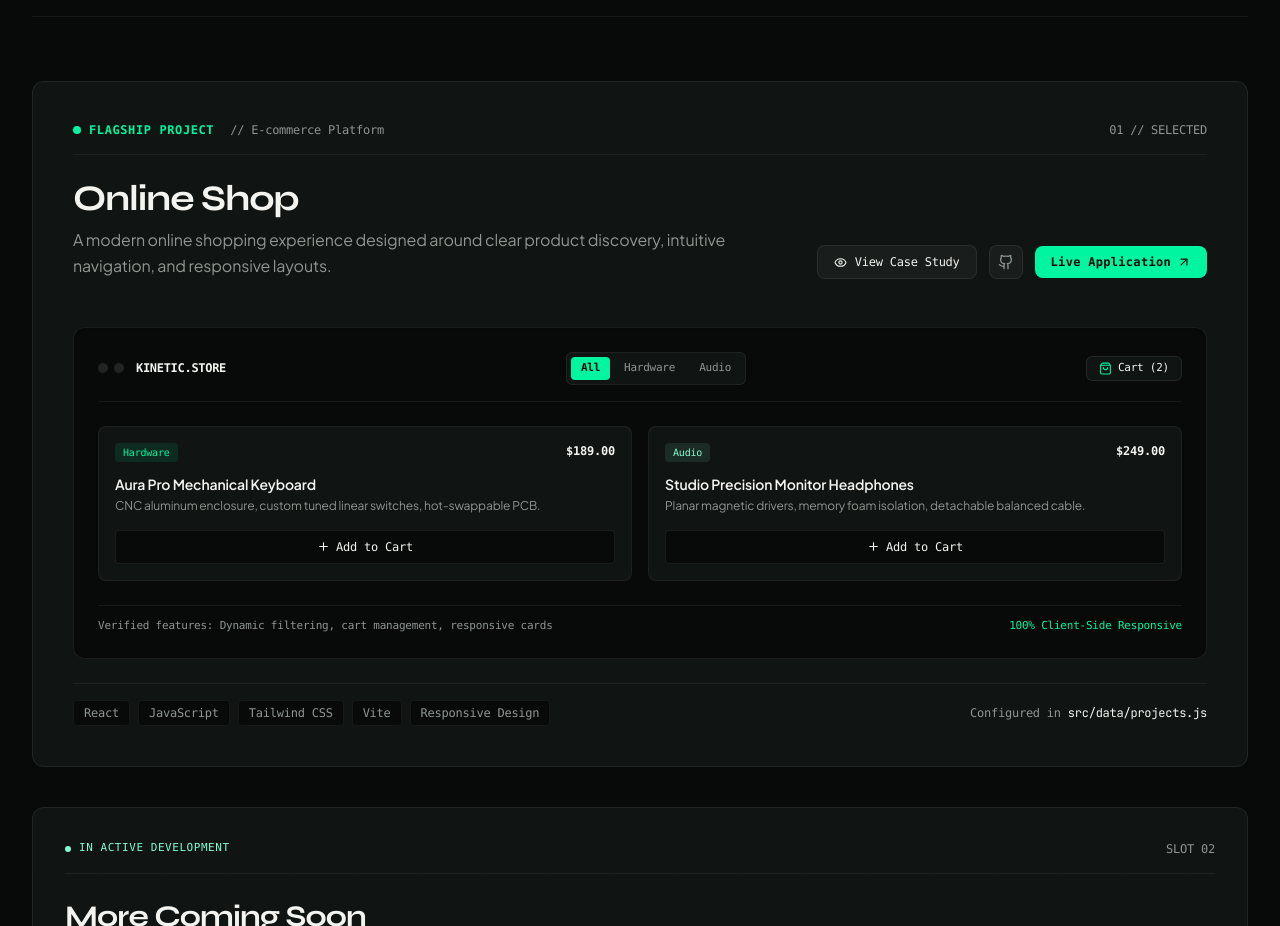
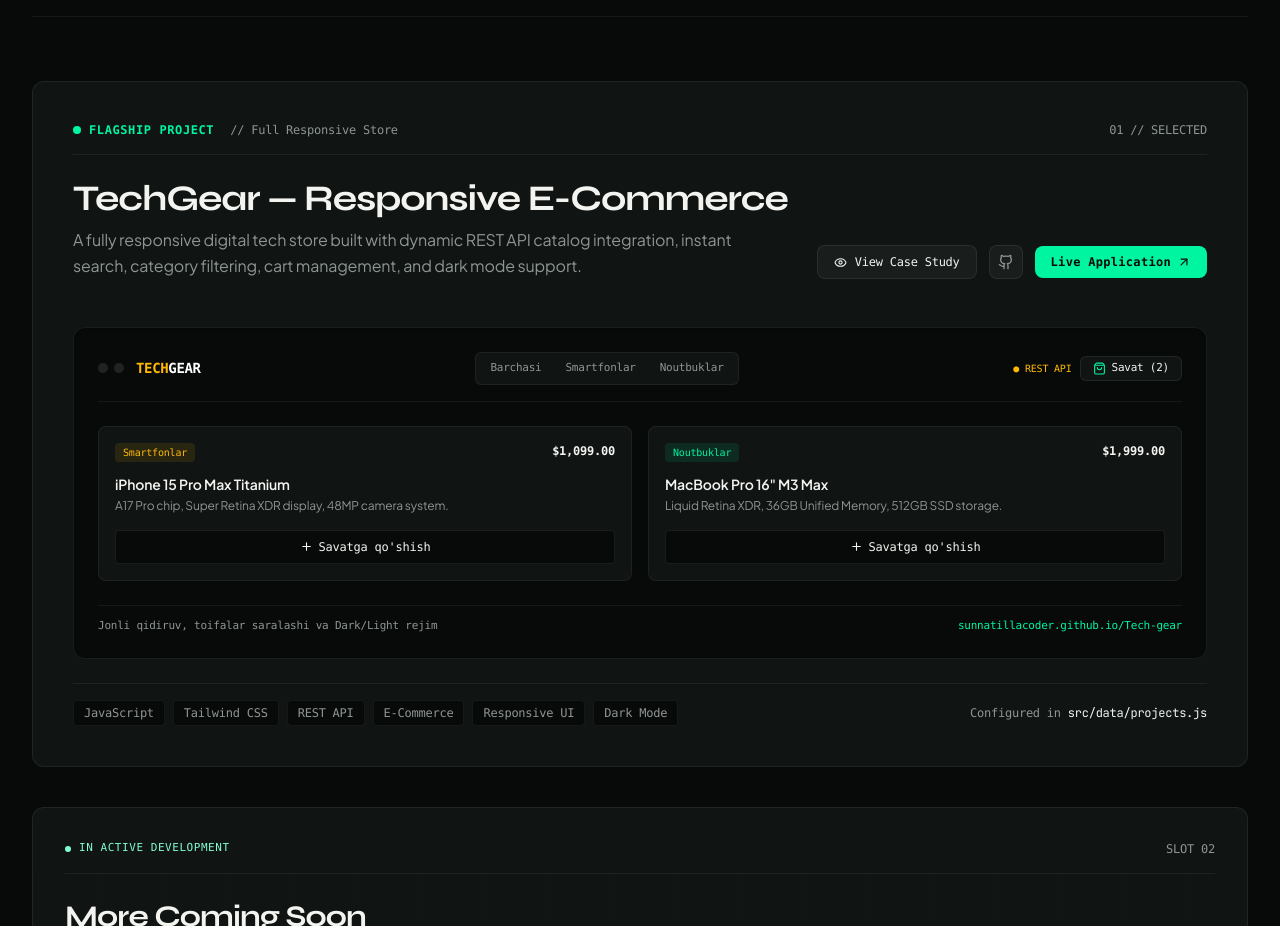
Before and after one commit to SUNNATILLACODER/Portfolio-job, a React (Vite) app: page / in a window 1280 px wide. Shown: the part 1160-2086 px from the top of the page. Built offline with nearby package versions, Linux system fonts and the light colour scheme.

Commit message:
feat: link authentic TechGear live site and repo in portfolio

```diff
--- a/src/components/ProjectCard.jsx
+++ b/src/components/ProjectCard.jsx
@@ -151,7 +151,7 @@ export const ProjectCard = ({ project, onOpenDetails }) => {
         </div>
       </div>
 
-      {/* Flagship Interactive UI Simulation (Crafted with Pure CSS & React State) */}
+      {/* Flagship Interactive UI Simulation (Authentic TechGear Store Representation) */}
       <div className="w-full rounded-xl bg-[#080A0A] border border-white/[0.08] p-4 sm:p-6 my-6 shadow-inner">
         {/* Mockup Top Navigation Bar */}
         <div className="flex items-center justify-between pb-4 mb-4 border-b border-white/[0.06] text-xs font-mono">
@@ -160,12 +160,14 @@ export const ProjectCard = ({ project, onOpenDetails }) => {
               <span className="w-2.5 h-2.5 rounded-full bg-white/10" />
               <span className="w-2.5 h-2.5 rounded-full bg-white/10" />
             </div>
-            <span className="font-bold text-[#F3F4F0] tracking-tight">KINETIC.STORE</span>
+            <span className="font-extrabold text-amber-400 tracking-tight text-sm">
+              TECH<span className="text-white">GEAR</span>
+            </span>
           </div>
 
-          {/* Interactive Category Filter Pills */}
+          {/* Interactive Category Filter Tabs from TechGear */}
           <div className="hidden sm:flex items-center gap-1 bg-[#101413] p-1 rounded-md border border-white/[0.06]">
-            {['All', 'Hardware', 'Audio'].map((cat) => (
+            {['Barchasi', 'Smartfonlar', 'Noutbuklar'].map((cat) => (
               <button
                 key={cat}
                 type="button"
@@ -179,11 +181,12 @@ export const ProjectCard = ({ project, onOpenDetails }) => {
             ))}
           </div>
 
-          {/* Interactive Cart Button */}
+          {/* Interactive Cart & Theme Badge */}
           <div className="flex items-center gap-2">
+            <span className="text-[10px] text-amber-400 font-mono hidden md:inline">● REST API</span>
             <div className="flex items-center gap-1.5 px-3 py-1 rounded-md bg-[#101413] border border-white/[0.08] text-[11px] text-[#F3F4F0]">
               <ShoppingBag size={13} className="text-[#00F5A0]" />
-              <span>Cart ({cartCount})</span>
+              <span>Savat ({cartCount})</span>
             </div>
           </div>
         </div>
@@ -194,35 +197,35 @@ export const ProjectCard = ({ project, onOpenDetails }) => {
           {/* Product 1 */}
           <div className="p-4 rounded-lg bg-[#101413] border border-white/[0.06] flex flex-col justify-between group/item hover:border-white/20 transition-all">
             <div className="flex items-start justify-between mb-3">
-              <span className="text-[10px] font-mono text-[#00F5A0] bg-[#00F5A0]/10 px-2 py-0.5 rounded">
-                Hardware
+              <span className="text-[10px] font-mono text-amber-400 bg-amber-400/10 px-2 py-0.5 rounded">
+                Smartfonlar
               </span>
-              <span className="text-xs font-mono font-bold text-[#F3F4F0]">$189.00</span>
+              <span className="text-xs font-mono font-bold text-[#F3F4F0]">$1,099.00</span>
             </div>
 
             <div className="mb-4">
               <h4 className="text-sm font-semibold text-[#F3F4F0] mb-1">
-                Aura Pro Mechanical Keyboard
+                iPhone 15 Pro Max Titanium
               </h4>
               <p className="text-xs text-[#8E9691]">
-                CNC aluminum enclosure, custom tuned linear switches, hot-swappable PCB.
+                A17 Pro chip, Super Retina XDR display, 48MP camera system.
               </p>
             </div>
 
             <button
               type="button"
-              onClick={() => handleSimulateCart('keyboard')}
+              onClick={() => handleSimulateCart('phone')}
               className="w-full py-2 rounded bg-[#080A0A] border border-white/[0.08] text-xs font-mono text-[#F3F4F0] hover:border-[#00F5A0] hover:text-[#00F5A0] transition-colors flex items-center justify-center gap-1.5 cursor-pointer"
             >
-              {addedItem === 'keyboard' ? (
+              {addedItem === 'phone' ? (
                 <>
                   <Check size={13} className="text-[#00F5A0]" />
-                  <span className="text-[#00F5A0]">Added to Cart</span>
+                  <span className="text-[#00F5A0]">Savatga qo'shildi</span>
                 </>
               ) : (
                 <>
                   <Plus size={13} />
-                  <span>Add to Cart</span>
+                  <span>Savatga qo'shish</span>
                 </>
               )}
             </button>
@@ -231,35 +234,35 @@ export const ProjectCard = ({ project, onOpenDetails }) => {
           {/* Product 2 */}
           <div className="p-4 rounded-lg bg-[#101413] border border-white/[0.06] flex flex-col justify-between group/item hover:border-white/20 transition-all">
             <div className="flex items-start justify-between mb-3">
-              <span className="text-[10px] font-mono text-[#82FCD0] bg-[#82FCD0]/10 px-2 py-0.5 rounded">
-                Audio
+              <span className="text-[10px] font-mono text-[#00F5A0] bg-[#00F5A0]/10 px-2 py-0.5 rounded">
+                Noutbuklar
               </span>
-              <span className="text-xs font-mono font-bold text-[#F3F4F0]">$249.00</span>
+              <span className="text-xs font-mono font-bold text-[#F3F4F0]">$1,999.00</span>
             </div>
 
             <div className="mb-4">
               <h4 className="text-sm font-semibold text-[#F3F4F0] mb-1">
-                Studio Precision Monitor Headphones
+                MacBook Pro 16" M3 Max
               </h4>
               <p className="text-xs text-[#8E9691]">
-                Planar magnetic drivers, memory foam isolation, detachable balanced cable.
+                Liquid Retina XDR, 36GB Unified Memory, 512GB SSD storage.
               </p>
             </div>
 
             <button
               type="button"
-              onClick={() => handleSimulateCart('audio')}
+              onClick={() => handleSimulateCart('laptop')}
               className="w-full py-2 rounded bg-[#080A0A] border border-white/[0.08] text-xs font-mono text-[#F3F4F0] hover:border-[#00F5A0] hover:text-[#00F5A0] transition-colors flex items-center justify-center gap-1.5 cursor-pointer"
             >
-              {addedItem === 'audio' ? (
+              {addedItem === 'laptop' ? (
                 <>
                   <Check size={13} className="text-[#00F5A0]" />
-                  <span className="text-[#00F5A0]">Added to Cart</span>
+                  <span className="text-[#00F5A0]">Savatga qo'shildi</span>
                 </>
               ) : (
                 <>
                   <Plus size={13} />
-                  <span>Add to Cart</span>
+                  <span>Savatga qo'shish</span>
                 </>
               )}
             </button>
@@ -269,8 +272,8 @@ export const ProjectCard = ({ project, onOpenDetails }) => {
 
         {/* Mockup Telemetry Strip */}
         <div className="mt-4 pt-3 border-t border-white/[0.06] flex items-center justify-between text-[11px] font-mono text-[#8E9691]">
-          <span>Verified features: Dynamic filtering, cart management, responsive cards</span>
-          <span className="text-[#00F5A0]">100% Client-Side Responsive</span>
+          <span>Jonli qidiruv, toifalar saralashi va Dark/Light rejim</span>
+          <span className="text-[#00F5A0]">sunnatillacoder.github.io/Tech-gear</span>
         </div>
       </div>
 
--- a/src/data/projects.js
+++ b/src/data/projects.js
@@ -1,57 +1,61 @@
 export const projectsData = [
   {
-    id: "online-shop",
+    id: "tech-gear-store",
     title: {
-      en: "Online Shop",
-      uz: "Online Shop"
+      en: "TechGear — Responsive E-Commerce",
+      uz: "TechGear — Moslashuvchan Onlayn Do'kon"
     },
     category: {
-      en: "E-commerce Platform",
-      uz: "Elektron Tijorat Platformasi"
+      en: "Full Responsive Store",
+      uz: "To'liq Moslashuvchan Onlayn Do'kon"
     },
     summary: {
-      en: "A modern online shopping experience designed around clear product discovery, intuitive navigation, and responsive layouts.",
-      uz: "Aniq mahsulot qidiruvi, tushunarli navigatsiya va to'liq moslashuvchan tartib asosida yaratilgan zamonaviy internet-do'kon tajribasi."
+      en: "A fully responsive digital tech store built with dynamic REST API catalog integration, instant search, category filtering, cart management, and dark mode support.",
+      uz: "Dinamik API mahsulotlar katalogi, tezkor qidiruv, toifalar bo'yicha saralash, savatcha boshqaruvi va qorong'u rejimga ega to'liq moslashuvchan elektron tijorat do'koni."
     },
     description: {
-      en: "The Online Shop is a focused frontend e-commerce application demonstrating real-world responsive commerce UI patterns. It prioritizes clean visual hierarchy, quick catalog scanning, smooth cart interactions, and instant tactile feedback across mobile and desktop viewports.",
-      uz: "Online Shop — bu real savdo interfeyslari tajribasini namoyish etuvchi amaliy frontend ilovasi. U qulay vizual ierarxiya, tezkor mahsulotlar katalogi, silliq savatcha interaksiyalari va mobil hamda kompyuter ekranlarida birdek sezgir ishlashga qaratilgan."
+      en: "TechGear is Sunnatilla's flagship responsive online shopping application. Engineered with mobile-first Tailwind styling, live search filtering, persistent category navigation, an interactive slide-over cart drawer with real-time totals, and a seamless product details view with related item recommendations.",
+      uz: "TechGear — Sunnatillaning asosiy moslashuvchan internet-do'kon loyihasi. Smartfon va kompyuterlar uchun qulay Tailwind interfeysi, tezkor qidiruv, toifalar bo'yicha saralash, real vaqt rejimida hisoblovchi interaktiv xarid savatchasi va mahsulotlar tafsiloti oynasi bilan ishlab chiqilgan."
     },
     challenge: {
-      en: "Many e-commerce templates suffer from visual clutter, poor mobile touch targets, and slow, confusing cart drawers that increase checkout drop-off.",
-      uz: "Ko'plab internet do'konlari ortiqcha vizual yuklama, noqulay mobil tugmalar va sekin ishlaydigan savatcha oynalariga ega bo'lib, xarid jarayonini qiyinlashtiradi."
+      en: "Creating a seamless cross-device shopping flow that delivers instant catalog feedback, fast live search across items, and intuitive cart manipulation without page reloads.",
+      uz: "Turli o'lchamdagi ekranlarda birdek tez ishlaydigan, sahifani qayta yuklamasdan mahsulotlarni bir zumda qidiradigan va savatchani oson boshqaradigan qulay interfeys yaratish."
     },
     approach: {
-      en: "Engineered with modular React components and atomic Tailwind utility styling. Features dedicated touch-optimized card layouts, immediate cart state responsiveness, and high-contrast typography.",
-      uz: "Modulli React komponentlari va Tailwind CSS yordamida ishlab chiqilgan. Smartfonlar uchun maxsus moslangan mahsulot kartalari, bir lahzali savatcha yangilanishi va yuqori kontrastli zamonaviy tipografiyaga ega."
+      en: "Implemented with pure JavaScript logic, utility-first Tailwind CSS, sticky mobile-friendly navigation, REST API product fetching, local state cart persistence, and theme toggling.",
+      uz: "JavaScript funksiyalari, Tailwind CSS, doimiy qulay navigatsiya paneli, REST API orqali mahsulotlarni yuklash, qulay savatcha boshqaruvi va Dark/Light rejim almashinuvi asosida qurilgan."
     },
     verifiedFeatures: [
       {
-        en: "Dynamic product catalog with category filtering",
-        uz: "Kategoriyalar bo'yicha saralashga ega dinamik mahsulotlar katalogi"
+        en: "Live real-time product search with instant filtering",
+        uz: "Haqiqiy vaqt rejimida bir zumda ishlovchi mahsulotlar qidiruvi"
       },
       {
-        en: "Interactive client-side shopping cart with real-time totals",
-        uz: "Haqiqiy vaqt rejimida hisoblovchi interaktiv xarid savatchasi"
+        en: "Dynamic category tabs (Smartphones, Laptops, Groceries, etc.)",
+        uz: "Dinamik toifalar (Smartfonlar, Noutbuklar, Oziq-ovqat va barchasi)"
       },
       {
-        en: "Responsive product cards with instant hover and touch micro-interactions",
-        uz: "Tezkor hover va teginish mikro-interaksiyalariga ega moslashuvchan kartalar"
+        en: "Interactive shopping cart drawer with quantity controls and real-time checkout totals",
+        uz: "Mahsulotlar soni va umumiy summani hisoblovchi interaktiv savatcha"
       },
       {
-        en: "Accessible modal and drawer navigation for seamless mobile checkout flow",
-        uz: "Mobil xarid uchun qulay va qulay modal hamda suriluvchi menyular"
+        en: "Full Dark / Light mode theme toggling with smooth CSS transitions",
+        uz: "Silliq o'tishlarga ega to'liq Qorong'u / Yorug' rejim (Dark Mode)"
       },
       {
-        en: "Performant lightweight assets with zero layout shift during loading",
-        uz: "Yuklanish vaqtida siljishlarsiz ishlaydigan engil va tezkor resurslar"
+        en: "Dedicated product detail modal with specs and related product recommendations",
+        uz: "Tafsilotlar va o'xshash mahsulotlar tavsiyasiga ega mahsulot sahifasi"
+      },
+      {
+        en: "Mobile-first responsive architecture tested across all viewport breakpoints",
+        uz: "Barcha ekran o'lchamlariga to'liq moslashuvchan qulay mobil tartib"
       }
     ],
-    tags: ["React", "JavaScript", "Tailwind CSS", "Vite", "Responsive Design"],
+    tags: ["JavaScript", "Tailwind CSS", "REST API", "E-Commerce", "Responsive UI", "Dark Mode"],
     links: {
-      // Configurable URLs - Sunnatilla's GitHub profile and repository
-      liveDemo: "https://github.com/SUNNATILLACODER", // Ready to update to deployed URL
-      viewSource: "https://github.com/SUNNATILLACODER",
+      // Live project URLs directly from Sunnatilla's GitHub Pages & repository
+      liveDemo: "https://sunnatillacoder.github.io/Tech-gear/",
+      viewSource: "https://github.com/SUNNATILLACODER/Tech-gear",
       isLiveConfigured: true,
       isSourceConfigured: true
     },
```
